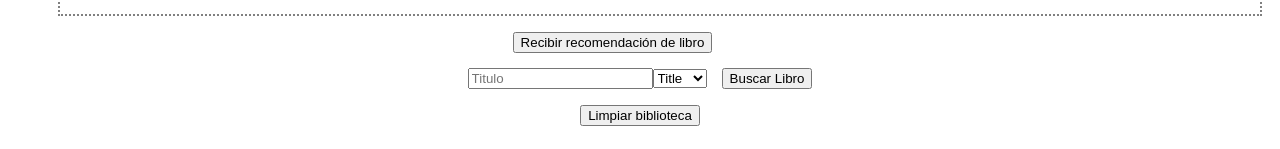
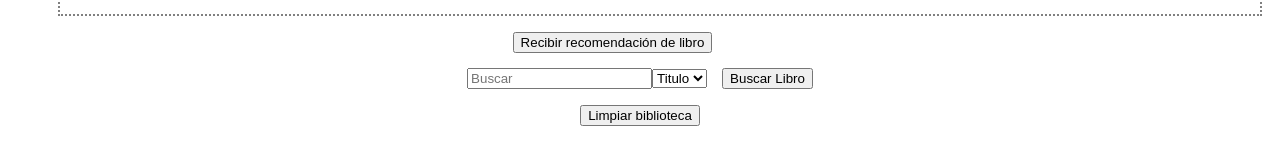
Before and after one commit to thlsrms/react-n-components, a React app: page / in a window 1280 px wide. Shown: the part 648-797 px from the top of the page. Built offline with nearby package versions, Linux system fonts and the light colour scheme.

Commit message:
Fixed search input text

```diff
--- a/src/components/libraryComponents/BookSearch.jsx
+++ b/src/components/libraryComponents/BookSearch.jsx
@@ -27,11 +27,11 @@ class BookSearch extends React.Component {
     return (
       <div>
         <form onSubmit={this.onSearch.bind(this)}>
-          <input type="text" value={this.state.searchValue} placeholder="Titulo"
+          <input type="text" value={this.state.searchValue} placeholder="Buscar"
             onChange={(e) => this.onSearchChange(e)} required
           />
           <select name="searchType">
-            <option value="title">Title</option>
+            <option value="title">Titulo</option>
             <option value="author">Autor</option>
           </select>
           <button style={{marginLeft: "15px"}}>Buscar Libro</button>
```
